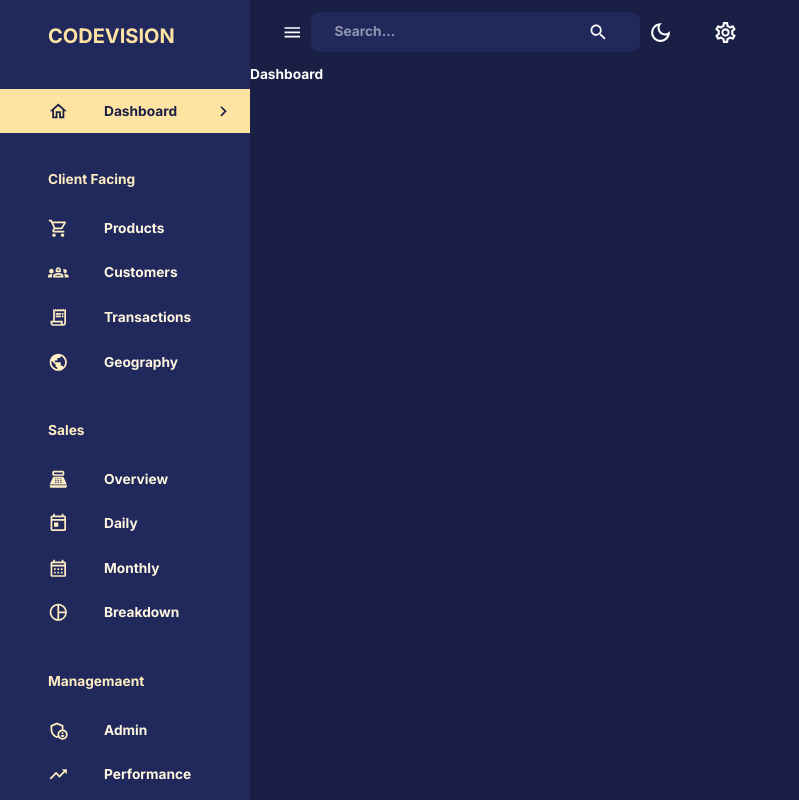
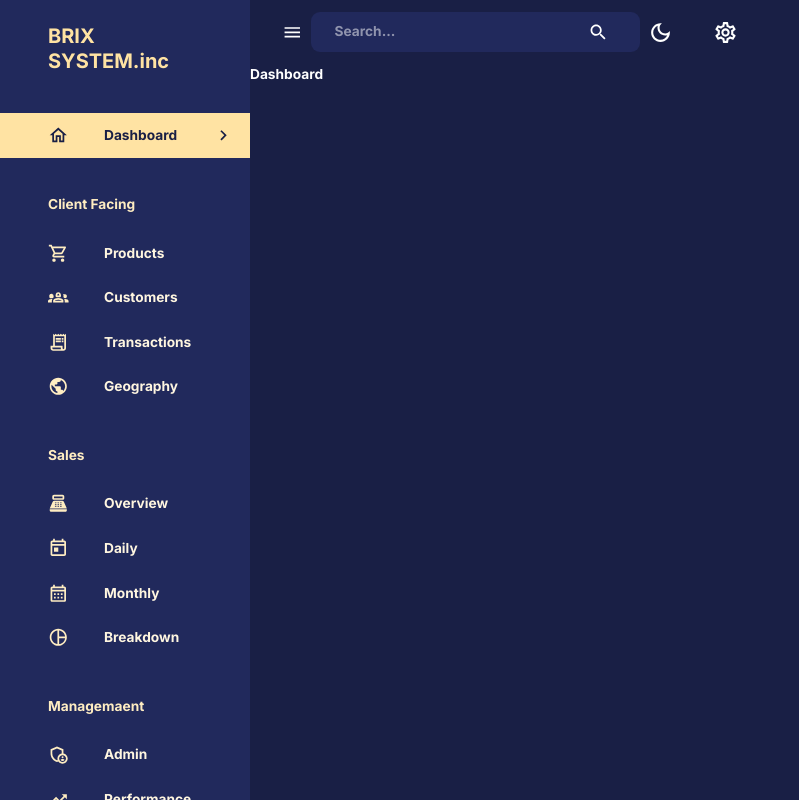
Before and after one commit to BrixJohn1999/fullstack-admin, a React (Create React App) app in the folder client/: page /dashboard in a window 1280 px wide. Shown: the whole page, without its empty margins (0-799 px from the left). Built offline with nearby package versions, Linux system fonts and the light colour scheme.

Commit message:
sidebar setup

```diff
--- a/client/src/components/Sidebar.jsx
+++ b/client/src/components/Sidebar.jsx
@@ -1,4 +1,4 @@
-import React from 'react'
+import React from "react";
 import {
   Box,
   Divider,
@@ -10,7 +10,7 @@ import {
   ListItemIcon,
   ListItemText,
   Typography,
-    useTheme
+  useTheme,
 } from "@mui/material";
 import {
   SettingsOutlined,
@@ -26,71 +26,71 @@ import {
   CalendarMonthOutlined,
   AdminPanelSettingsOutlined,
   TrendingUpOutlined,
-    PieChartOutlined
-} from "@mui/icons-material"
-import { useEffect, useState } from "react"
-import { useLocation, useNavigate } from 'react-router-dom';
-import FlexBetween from './FlexBetween';
-import profileImage from "assets/profile.jpg"
+  PieChartOutlined,
+} from "@mui/icons-material";
+import { useEffect, useState } from "react";
+import { useLocation, useNavigate } from "react-router-dom";
+import FlexBetween from "./FlexBetween";
+import profileImage from "../assets/profile.jpg";
 
 const navItems = [
   {
-        text: 'Dashboard',
-        icon: <HomeOutlined />
+    text: "Dashboard",
+    icon: <HomeOutlined />,
   },
   {
-        text: 'Client Facing',
+    text: "Client Facing",
     icon: null,
   },
   {
-        text: 'Products',
-        icon: <ShoppingCartOutlined />
+    text: "Products",
+    icon: <ShoppingCartOutlined />,
   },
   {
-        text: 'Customers',
-        icon: <Groups2Outlined />
+    text: "Customers",
+    icon: <Groups2Outlined />,
   },
   {
-        text: 'Transactions',
-        icon: <ReceiptLongOutlined />
+    text: "Transactions",
+    icon: <ReceiptLongOutlined />,
   },
   {
-        text: 'Geography',
-        icon: <PublicOutlined />
+    text: "Geography",
+    icon: <PublicOutlined />,
   },
   {
-        text: 'Sales',
-        icon: null
-    },
-    {
-        text: 'Overview',
-        icon: <PointOfSaleOutlined />
-    },
-    {
-        text: 'Daily',
-        icon: <TodayOutlined />
-    },
-    {
-        text: 'Monthly',
-        icon: <CalendarMonthOutlined />
-    },
-    {
-        text: 'Breakdown',
-        icon: <PieChartOutlined />
-    },
-    {
-        text: 'Managemaent',
+    text: "Sales",
     icon: null,
   },
   {
-        text: 'Admin',
-        icon: <AdminPanelSettingsOutlined />
+    text: "Overview",
+    icon: <PointOfSaleOutlined />,
   },
   {
-        text: 'Performance',
-        icon: <TrendingUpOutlined />
+    text: "Daily",
+    icon: <TodayOutlined />,
   },
-]
+  {
+    text: "Monthly",
+    icon: <CalendarMonthOutlined />,
+  },
+  {
+    text: "Breakdown",
+    icon: <PieChartOutlined />,
+  },
+  {
+    text: "Managemaent",
+    icon: null,
+  },
+  {
+    text: "Admin",
+    icon: <AdminPanelSettingsOutlined />,
+  },
+  {
+    text: "Performance",
+    icon: <TrendingUpOutlined />,
+  },
+];
 
 const Sidebar = ({
   drawerWidth,
@@ -98,21 +98,22 @@ const Sidebar = ({
   setIsSidebarOpen,
   isNonMobile,
 }) => {
-    const { pathname } = useLocation()
-    const [active, setActive] = useState("")
-    const navigate = useNavigate()
-    const theme = useTheme()
+  const { pathname } = useLocation();
+  const [active, setActive] = useState("");
+  const navigate = useNavigate();
+  const theme = useTheme();
 
   useEffect(() => {
-        setActive(pathname.substring(1))
-    }, [pathname])
-    return <Box component="nav">
+    setActive(pathname.substring(1));
+  }, [pathname]);
+  return (
+    <Box component="nav">
       {isSidebarOpen && (
         <Drawer
           open={isSidebarOpen}
           onClose={() => setIsSidebarOpen(false)}
-                variant='persistent'
-                anchor='left'
+          variant="persistent"
+          anchor="left"
           sx={{
             width: drawerWidth,
             "& .MuiDrawer-paper": {
@@ -120,16 +121,16 @@ const Sidebar = ({
               backgroundColor: theme.palette.background.alt,
               boxSixing: "border-box",
               borderWidth: isNonMobile ? 0 : "2px",
-                        width: drawerWidth
-                    }
+              width: drawerWidth,
+            },
           }}
         >
           <Box width={"100%"}>
             <Box m="1.5rem 2rem 2rem 3rem">
               <FlexBetween color={theme.palette.secondary.main}>
                 <Box display="flex" alignItems="center" gap="0.5rem">
-                                <Typography variant='h4' fontWeight="bold">
-                                    CODEVISION
+                  <Typography variant="h4" fontWeight="bold">
+                    BRIX SYSTEM.inc
                   </Typography>
                 </Box>
                 {!isNonMobile && (
@@ -143,31 +144,37 @@ const Sidebar = ({
               {navItems.map(({ text, icon }) => {
                 if (!icon) {
                   return (
-                                    <Typography key={text} sx={{ m: "2.25rem 0 1rem 3rem" }} >
+                    <Typography key={text} sx={{ m: "2.25rem 0 1rem 3rem" }}>
                       {text}
-
                     </Typography>
-                                )
+                  );
                 }
                 const lcText = text.toLowerCase();
                 return (
                   <ListItem key={text} disablePadding>
-                                    <ListItemButton onClick={() => {
+                    <ListItemButton
+                      onClick={() => {
                         navigate(`/${lcText}`);
-                                        setActive(lcText)
+                        setActive(lcText);
                       }}
                       sx={{
-                                            backgroundColor: active === lcText ? theme.palette.secondary[300] : "transparent",
-                                            color: active === lcText ? theme.palette.primary[600]
-                                                : theme.palette.secondary[100]
+                        backgroundColor:
+                          active === lcText
+                            ? theme.palette.secondary[300]
+                            : "transparent",
+                        color:
+                          active === lcText
+                            ? theme.palette.primary[600]
+                            : theme.palette.secondary[100],
                       }}
                     >
                       <ListItemIcon
                         sx={{
                           ml: "2rem",
-                                                color: active === lcText ?
-                                                    theme.palette.primary[600]
-                                                    : theme.palette.secondary[200]
+                          color:
+                            active === lcText
+                              ? theme.palette.primary[600]
+                              : theme.palette.secondary[200],
                         }}
                       >
                         {icon}
@@ -185,6 +192,7 @@ const Sidebar = ({
         </Drawer>
       )}
     </Box>
-}
+  );
+};
 
-export default Sidebar
+export default Sidebar;
```
Lines whose indentation alone changed are shown as unchanged.
